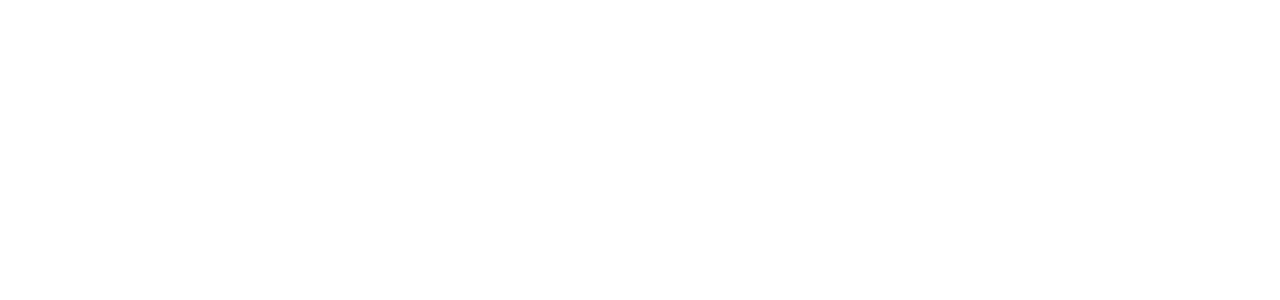
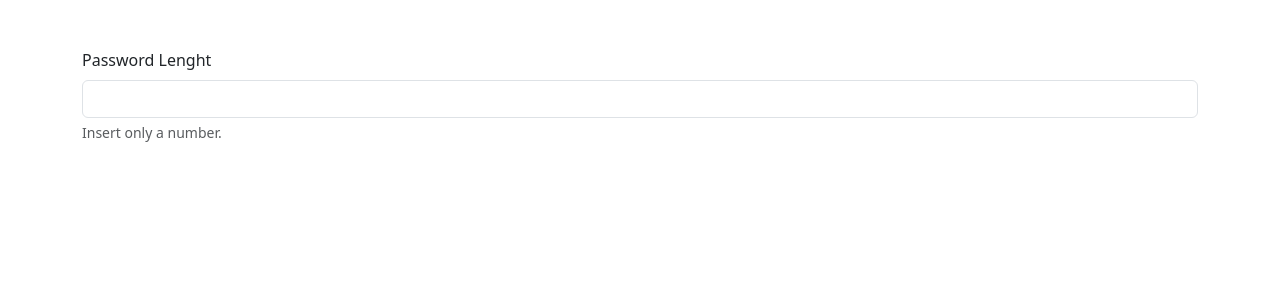
Before and after one commit to AndreaCoggio94/php-strong-password-generator, a PHP site: page / in a window 1280 px wide. Before the commit the part shown is empty. Shown: the top 300 px of the page. Run offline with PHP 8.4, Linux system fonts and the light colour scheme.

Commit message:
added first draft of form and while cycle

```diff
--- a/index.php
+++ b/index.php
@@ -1,3 +1,16 @@
+<?php
+  $lenght = $_GET["psw-lenght"] ?? "" ;
+
+
+  $starterWhile= 0;
+  while ($starterWhile < $lenght) {
+    echo("indice : " . rand(0, 100) . " <br>") ;
+    $starterWhile++ ;
+  }
+
+?>
+
+
 <!DOCTYPE html>
 <html lang="en">
 
@@ -25,7 +38,17 @@
 </head>
 
 <body>
+    <div class="container mt-5">
 
+        <form method="GET">
+            <label for="psw-lenght" class="form-label">Password Lenght</label>
+            <input name="psw-lenght" type="number" id="psw-lenght" class="form-control">
+            <div class="form-text">
+                Insert only a number.
+            </div>
+
+        </form>
+    </div>
 </body>
 
 </html>
```
